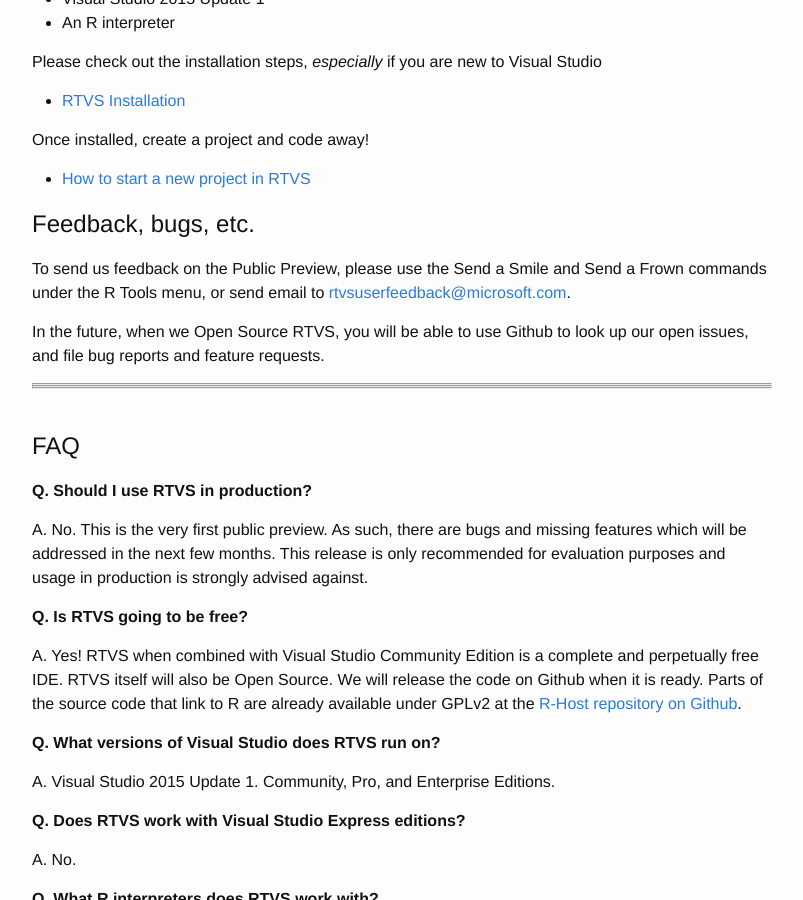
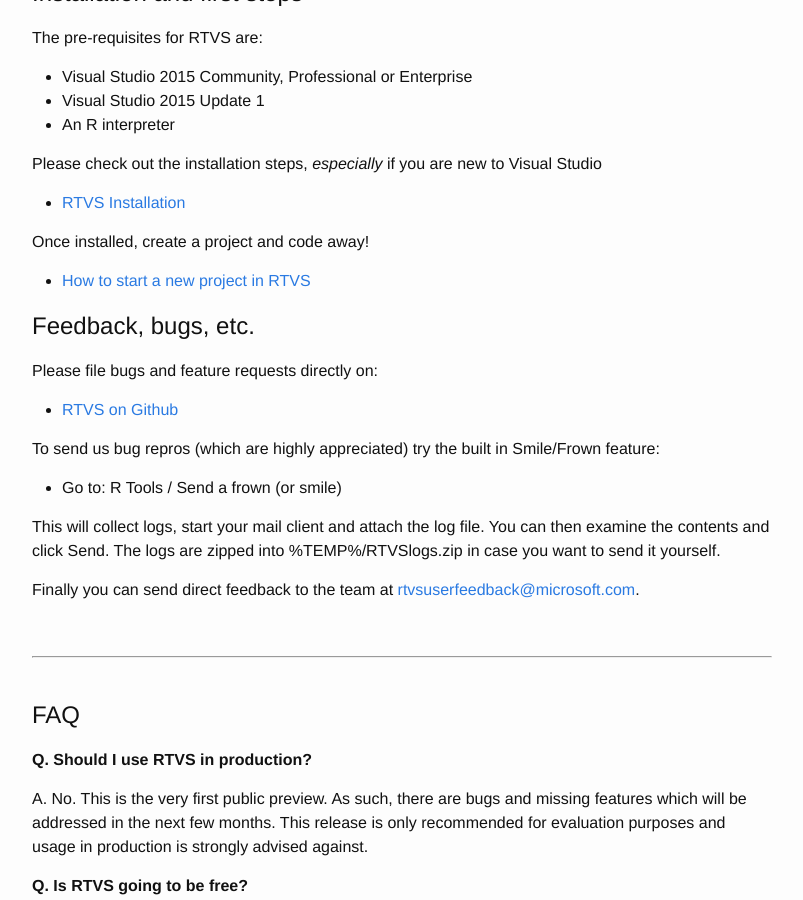
Before and after one commit to microsoft/RTVS-docs, a Jekyll site: the page built from index.md, in a window 1280 px wide and 900 px high, scrolled down 1711 px. Shown: the whole window, without its empty margins (238-1041 px from the left). Built offline with Jekyll 4.4.1, drawn with Linux system fonts in a browser that asks for light colours; some of the changed text lies outside the part shown.

Commit message:
updated index w DL link

```diff
--- a/index.md
+++ b/index.md
@@ -13,6 +13,10 @@
 to address your feedback.  As such, there are bugs and missing features, so
 please beware!  This release is meant for evaluation purposes only and not for
 production use.
+
+If you **already** have VS2015 with Update 1 installed and R installed, you can download RTVS from the link below - but we highly recommend following the [Installation guide](installation.html):
+
+* [Download R Tools for Visual Studio](https://aka.ms/rtvs-current)
 
 ## Key features in Version 0.2
 
@@ -54,16 +58,21 @@
 
 ## Feedback, bugs, etc.
 
-To send us feedback on the Public Preview, please use the Send a Smile and Send
-a Frown commands under the R Tools menu, or send email to
-[rtvsuserfeedback@microsoft.com](mailto:rtvsuserfeedback@microsoft.com).
+Please file bugs and feature requests directly on:
 
-In the future, when we Open Source RTVS, you will be able to use Github to look
-up our open issues, and file bug reports and feature requests.
+* [RTVS on Github](https://github.com/Microsoft/RTVS)
 
+To send us bug repros (which are highly appreciated) try the built in Smile/Frown feature:
+
+* Go to:  R Tools / Send a frown (or smile)
+
+This will collect logs, start your mail client and attach the log file.  You can then examine the contents and click Send. The logs are zipped into %TEMP%/RTVSlogs.zip in case you want to send it yourself.
+
+Finally you can send direct feedback to the team at [rtvsuserfeedback@microsoft.com](mailto:rtvsuserfeedback@microsoft.com).
+
+<br>
 <hr>
-<hr>
-<hr>
+
 
 <br>
 
```
